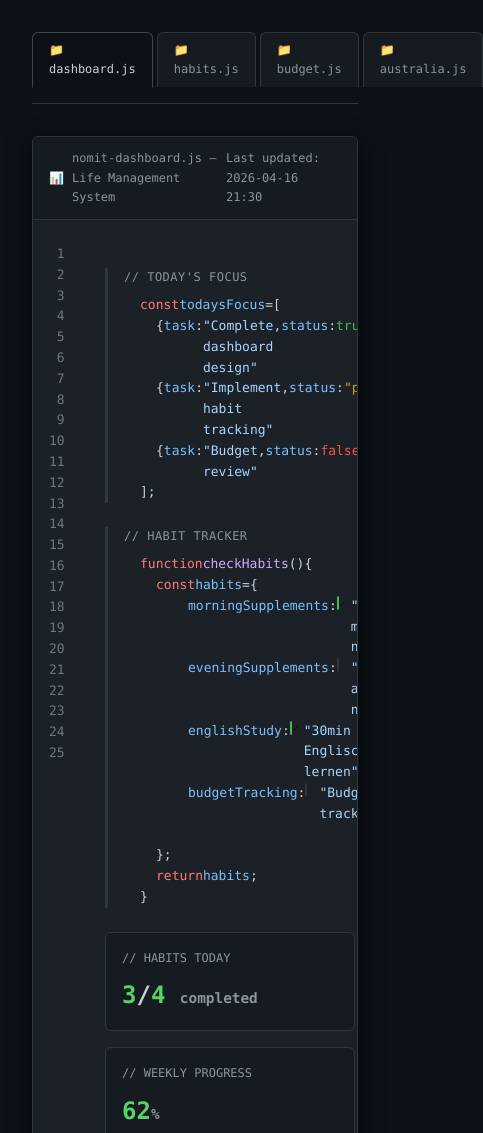
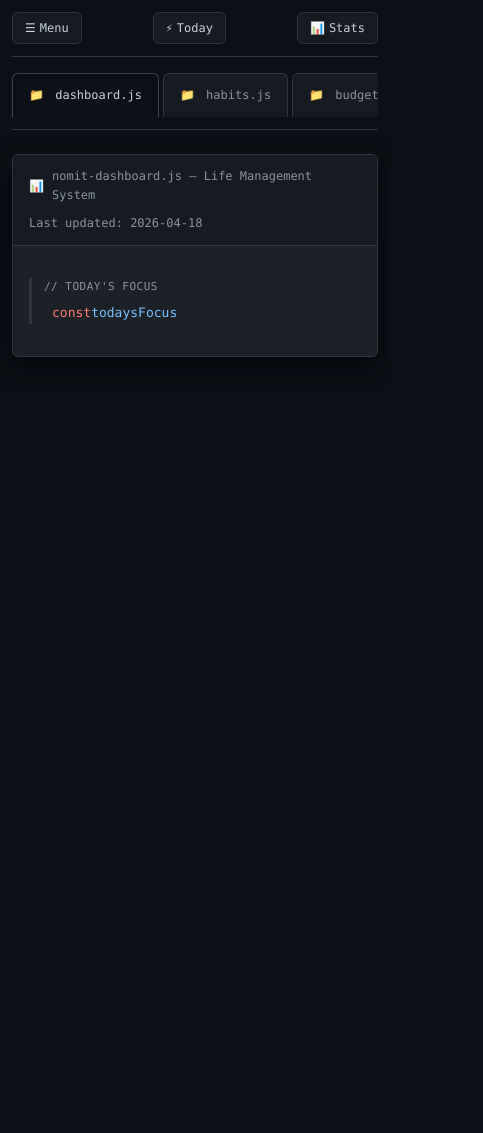
Before and after one commit to nomitredeorhcs-cpu/nomit-life-manager, a plain HTML site: page index.html in a window 390 px wide. Shown: the top 1133 px of the page, 483 px wide, since content can reach past the window. After the commit the page ends 844 px from the top, so only its background shows below. Drawn offline with Linux system fonts and the light colour scheme.

Commit message:
Mobile responsive code syntax design

```diff
--- a/index.html
+++ b/index.html
@@ -3,7 +3,7 @@
 <head>
     <meta charset="UTF-8">
     <meta name="viewport" content="width=device-width, initial-scale=1.0">
-    <title>Nomit - Code Syntax Dark Mode</title>
+    <title>Nomit - Code Syntax Dark Mode (Mobile)</title>
     <style>
         /* Code Editor Dark Theme */
         :root {
@@ -56,7 +56,7 @@
             font-size: 14px;
             line-height: 1.6;
             min-height: 100vh;
-            padding: 2rem;
+            padding: 1rem;
         }
 
         .container {
@@ -68,18 +68,21 @@
         .header {
             display: flex;
             align-items: center;
-            margin-bottom: 2rem;
+            margin-bottom: 1.5rem;
             border-bottom: 1px solid var(--border);
-            padding-bottom: 1rem;
+            padding-bottom: 0.75rem;
+            overflow-x: auto;
+            -webkit-overflow-scrolling: touch;
         }
 
         .file-tabs {
             display: flex;
             gap: 0.25rem;
+            min-width: min-content;
         }
 
         .file-tab {
-            padding: 0.5rem 1rem;
+            padding: 0.5rem 0.75rem;
             background: var(--bg-secondary);
             border: 1px solid var(--border);
             border-bottom: none;
@@ -88,6 +91,8 @@
             cursor: pointer;
             font-family: var(--font-mono);
             font-size: 12px;
+            white-space: nowrap;
+            flex-shrink: 0;
         }
 
         .file-tab.active {
@@ -99,7 +104,7 @@
         }
 
         .file-tab .icon {
-            margin-right: 0.5rem;
+            margin-right: 0.25rem;
             font-size: 12px;
         }
 
@@ -109,7 +114,7 @@
             border: 1px solid var(--border);
             border-radius: var(--radius);
             box-shadow: var(--shadow);
-            margin-bottom: 2rem;
+            margin-bottom: 1.5rem;
             overflow: hidden;
         }
 
@@ -118,10 +123,18 @@
             padding: 0.75rem 1rem;
             border-bottom: 1px solid var(--border);
             display: flex;
+            flex-direction: column;
+            gap: 0.5rem;
+            font-size: 12px;
+            color: var(--text-secondary);
+        }
+
+        @media (min-width: 768px) {
+            .code-header {
+                flex-direction: row;
                 justify-content: space-between;
                 align-items: center;
-            font-size: 12px;
-            color: var(--text-secondary);
+            }
         }
 
         .code-title {
@@ -135,20 +148,36 @@
         }
 
         .code-body {
-            padding: 1.5rem;
+            padding: 1rem;
             position: relative;
         }
 
-        /* Line Numbers */
+        @media (min-width: 768px) {
+            .code-body {
+                padding: 1.5rem;
+            }
+        }
+
+        /* Line Numbers - Hide on mobile */
         .line-numbers {
             position: absolute;
             left: 0;
-            top: 1.5rem;
-            padding: 0 1rem;
+            top: 1rem;
+            padding: 0 0.75rem;
             color: var(--line-number);
             text-align: right;
             user-select: none;
+            font-size: 12px;
+            display: none;
+        }
+
+        @media (min-width: 768px) {
+            .line-numbers {
+                display: block;
+                top: 1.5rem;
+                padding: 0 1rem;
                 font-size: 13px;
+            }
         }
 
         .line-number {
@@ -157,9 +186,15 @@
         }
 
         .code-content {
-            margin-left: 3rem;
             font-family: var(--font-mono);
             font-size: 13px;
+        }
+
+        @media (min-width: 768px) {
+            .code-content {
+                margin-left: 3rem;
+                font-size: 13px;
+            }
         }
 
         /* Syntax Highlighting */
@@ -167,12 +202,26 @@
             display: flex;
             align-items: flex-start;
             min-height: 1.6em;
+            padding-left: 0.5rem;
+            overflow-x: auto;
+            -webkit-overflow-scrolling: touch;
+        }
+
+        @media (min-width: 768px) {
+            .line {
                 padding-left: 1rem;
             }
+        }
 
+        .indent-1 { padding-left: 1.5rem; }
+        .indent-2 { padding-left: 3rem; }
+        .indent-3 { padding-left: 4.5rem; }
+
+        @media (min-width: 768px) {
             .indent-1 { padding-left: 2rem; }
             .indent-2 { padding-left: 4rem; }
             .indent-3 { padding-left: 6rem; }
+        }
 
         .keyword { color: var(--keyword); }
         .string { color: var(--string); }
@@ -192,61 +241,117 @@
 
         /* Code Blocks */
         .code-block {
+            margin: 1rem 0;
+            border-left: 3px solid var(--border);
+            padding-left: 0.75rem;
+        }
+
+        @media (min-width: 768px) {
+            .code-block {
                 margin: 1.5rem 0;
-            border-left: 3px solid var(--border);
                 padding-left: 1rem;
+            }
         }
 
         .code-block-title {
             color: var(--text-secondary);
             margin-bottom: 0.5rem;
-            font-size: 12px;
+            font-size: 11px;
             text-transform: uppercase;
             letter-spacing: 0.5px;
         }
 
-        /* Stats in Code Style */
+        @media (min-width: 768px) {
+            .code-block-title {
+                font-size: 12px;
+            }
+        }
+
+        /* Stats in Code Style - Mobile Grid */
         .stats-grid {
             display: grid;
-            grid-template-columns: repeat(auto-fit, minmax(250px, 1fr));
+            grid-template-columns: 1fr;
+            gap: 0.75rem;
+            margin: 1rem 0;
+        }
+
+        @media (min-width: 480px) {
+            .stats-grid {
+                grid-template-columns: repeat(2, 1fr);
+            }
+        }
+
+        @media (min-width: 768px) {
+            .stats-grid {
+                grid-template-columns: repeat(auto-fit, minmax(200px, 1fr));
                 gap: 1rem;
                 margin: 1.5rem 0;
+            }
         }
 
         .stat-line {
             background: var(--bg-secondary);
             border: 1px solid var(--border);
             border-radius: var(--radius);
+            padding: 0.75rem;
+            font-family: var(--font-mono);
+        }
+
+        @media (min-width: 768px) {
+            .stat-line {
                 padding: 1rem;
-            font-family: var(--font-mono);
+            }
         }
 
         .stat-label {
             color: var(--text-secondary);
+            font-size: 11px;
+            margin-bottom: 0.25rem;
+        }
+
+        @media (min-width: 768px) {
+            .stat-label {
                 font-size: 12px;
                 margin-bottom: 0.5rem;
             }
+        }
 
         .stat-value {
+            font-size: 1.25rem;
+            font-weight: 600;
+        }
+
+        @media (min-width: 768px) {
+            .stat-value {
                 font-size: 1.5rem;
-            font-weight: 600;
+            }
         }
 
         .stat-value .unit {
             color: var(--text-secondary);
-            font-size: 0.9rem;
+            font-size: 0.8rem;
         }
 
-        /* Habit Checkboxes in Code Style */
+        /* Habit Checkboxes in Code Style - Mobile friendly */
         .habit-checkbox {
             display: inline-block;
+            width: 16px;
+            height: 16px;
+            border: 1px solid var(--border);
+            border-radius: 4px;
+            margin-right: 0.5rem;
+            vertical-align: middle;
+            position: relative;
+            flex-shrink: 0;
+            cursor: pointer;
+        }
+
+        @media (min-width: 768px) {
+            .habit-checkbox {
                 width: 14px;
                 height: 14px;
-            border: 1px solid var(--border);
-            border-radius: 3px;
                 margin-right: 0.75rem;
-            vertical-align: middle;
-            position: relative;
+            }
         }
 
         .habit-checkbox.checked {
@@ -258,36 +363,93 @@
             content: "✓";
             position: absolute;
             top: -1px;
+            left: 3px;
+            color: var(--bg-primary);
+            font-size: 11px;
+        }
+
+        @media (min-width: 768px) {
+            .habit-checkbox.checked::after {
                 left: 2px;
-            color: var(--bg-primary);
                 font-size: 10px;
+            }
+        }
+
+        /* Mobile Navigation */
+        .mobile-nav {
+            display: flex;
+            justify-content: space-between;
+            margin-bottom: 1rem;
+            padding-bottom: 0.75rem;
+            border-bottom: 1px solid var(--border);
+        }
+
+        @media (min-width: 768px) {
+            .mobile-nav {
+                display: none;
+            }
+        }
+
+        .mobile-nav-btn {
+            background: var(--bg-secondary);
+            border: 1px solid var(--border);
+            color: var(--text-primary);
+            padding: 0.5rem 0.75rem;
+            border-radius: var(--radius);
+            font-family: var(--font-mono);
+            font-size: 12px;
+            cursor: pointer;
+            display: flex;
+            align-items: center;
+            gap: 0.25rem;
         }
 
         /* Footer */
         .footer {
             text-align: center;
+            margin-top: 2rem;
+            padding-top: 1rem;
+            border-top: 1px solid var(--border);
+            color: var(--text-secondary);
+            font-size: 11px;
+        }
+
+        @media (min-width: 768px) {
+            .footer {
                 margin-top: 3rem;
                 padding-top: 1.5rem;
-            border-top: 1px solid var(--border);
-            color: var(--text-secondary);
                 font-size: 12px;
+            }
         }
 
         .footer .accent {
             color: var(--accent);
         }
 
-        /* Interactive Elements */
+        /* Interactive Elements - Touch friendly */
         .btn {
             background: var(--bg-tertiary);
             border: 1px solid var(--border);
             color: var(--text-primary);
-            padding: 0.5rem 1rem;
+            padding: 0.75rem 1rem;
             border-radius: var(--radius);
             font-family: var(--font-mono);
-            font-size: 12px;
+            font-size: 13px;
             cursor: pointer;
             transition: all 0.2s;
+            min-height: 44px; /* Minimum touch target size */
+            display: inline-flex;
+            align-items: center;
+            justify-content: center;
+            gap: 0.5rem;
+        }
+
+        @media (min-width: 768px) {
+            .btn {
+                padding: 0.5rem 1rem;
+                font-size: 12px;
+                min-height: auto;
+            }
         }
 
         .btn:hover {
@@ -306,10 +468,70 @@
             border-color: #4493f1;
             color: var(--bg-primary);
         }
+
+        /* Mobile specific improvements */
+        @media (max-width: 767px) {
+            body {
+                padding: 0.75rem;
+                font-size: 13px;
+            }
+
+            .container {
+                padding: 0;
+            }
+
+            .code-container {
+                border-radius: var(--radius);
+                margin-bottom: 1rem;
+            }
+
+            /* Improve touch targets */
+            .file-tab {
+                padding: 0.75rem 1rem;
+                min-height: 44px;
+            }
+
+            /* Better scrolling for code lines */
+            .line {
+                -webkit-overflow-scrolling: touch;
+                scrollbar-width: none; /* Firefox */
+            }
+
+            .line::-webkit-scrollbar {
+                display: none; /* Chrome, Safari */
+            }
+        }
+
+        /* Tablet improvements */
+        @media (min-width: 768px) and (max-width: 1023px) {
+            body {
+                padding: 1.5rem;
+            }
+
+            .container {
+                max-width: 100%;
+            }
+        }
     </style>
 </head>
 <body>
     <div class="container">
+        <!-- Mobile Navigation (only on mobile) -->
+        <div class="mobile-nav">
+            <button class="mobile-nav-btn">
+                <span>☰</span>
+                <span>Menu</span>
+            </button>
+            <button class="mobile-nav-btn">
+                <span>⚡</span>
+                <span>Today</span>
+            </button>
+            <button class="mobile-nav-btn">
+                <span>📊</span>
+                <span>Stats</span>
+            </button>
+        </div>
+
         <!-- File Tabs Header -->
         <div class="header">
             <div class="file-tabs">
@@ -329,6 +551,10 @@
                     <span class="icon">📁</span>
                     australia.js
                 </div>
+                <div class="file-tab">
+                    <span class="icon">📁</span>
+                    calendar.js
+                </div>
             </div>
         </div>
 
@@ -339,7 +565,7 @@
                     <span class="icon">📊</span>
                     <span>nomit-dashboard.js — Life Management System</span>
                 </div>
-                <div>Last updated: 2026-04-16 21:30</div>
+                <div>Last updated: 2026-04-18</div>
             </div>
 
             <div class="code-body">
@@ -354,21 +580,6 @@
                     <span class="line-number">8</span>
                     <span class="line-number">9</span>
                     <span class="line-number">10</span>
-                    <span class="line-number">11</span>
-                    <span class="line-number">12</span>
-                    <span class="line-number">13</span>
-                    <span class="line-number">14</span>
-                    <span class="line-number">15</span>
-                    <span class="line-number">16</span>
-                    <span class="line-number">17</span>
-                    <span class="line-number">18</span>
-                    <span class="line-number">19</span>
-                    <span class="line-number">20</span>
-                    <span class="line-number">21</span>
-                    <span class="line-number">22</span>
-                    <span class="line-number">23</span>
-                    <span class="line-number">24</span>
-                    <span class="line-number">25</span>
                 </div>
 
                 <div class="code-content">
@@ -376,77 +587,4 @@
                     <div class="code-block">
                         <div class="code-block-title">// TODAY'S FOCUS</div>
                         <div class="line">
-                            <span class="keyword">const</span> <span class="variable">todaysFocus</span> <span class="operator">=</span> <span class="punctuation">[</span>
-                        </div>
-                        <div class="line indent-1">
-                            <span class="punctuation">{</span>
-                            <span class="variable">task</span><span class="operator">:</span> <span class="string">"Complete dashboard design"</span><span class="punctuation">,</span>
-                            <span class="variable">status</span><span class="operator">:</span> <span class="constant status-true">true</span><span class="punctuation">,</span>
-                            <span class="variable">priority</span><span class="operator">:</span> <span class="string">"P1"</span>
-                            <span class="punctuation">}</span><span class="punctuation">,</span>
-                        </div>
-                        <div class="line indent-1">
-                            <span class="punctuation">{</span>
-                            <span class="variable">task</span><span class="operator">:</span> <span class="string">"Implement habit tracking"</span><span class="punctuation">,</span>
-                            <span class="variable">status</span><span class="operator">:</span> <span class="constant status-pending">"pending"</span><span class="punctuation">,</span>
-                            <span class="variable">priority</span><span class="operator">:</span> <span class="string">"P1"</span>
-                            <span class="punctuation">}</span><span class="punctuation">,</span>
-                        </div>
-                        <div class="line indent-1">
-                            <span class="punctuation">{</span>
-                            <span class="variable">task</span><span class="operator">:</span> <span class="string">"Budget review"</span><span class="punctuation">,</span>
-                            <span class="variable">status</span><span class="operator">:</span> <span class="constant status-false">false</span><span class="punctuation">,</span>
-                            <span class="variable">priority</span><span class="operator">:</span> <span class="string">"P2"</span>
-                            <span class="punctuation">}</span>
-                        </div>
-                        <div class="line"><span class="punctuation">]</span><span class="punctuation">;</span></div>
-                    </div>
-
-                    <!-- Habit Tracker Function -->
-                    <div class="code-block">
-                        <div class="code-block-title">// HABIT TRACKER</div>
-                        <div class="line">
-                            <span class="keyword">function</span> <span class="function">checkHabits</span><span class="punctuation">(</span><span class="punctuation">)</span> <span class="punctuation">{</span>
-                        </div>
-                        <div class="line indent-1">
-                            <span class="keyword">const</span> <span class="variable">habits</span> <span class="operator">=</span> <span class="punctuation">{</span>
-                        </div>
-                        <div class="line indent-2">
-                            <span class="variable">morningSupplements</span><span class="operator">:</span>
-                            <span class="habit-checkbox checked"></span><span class="string">"Supplements morgens nehmen"</span><span class="punctuation">,</span>
-                            <span class="comment">// 🔥 7 day streak</span>
-                        </div>
-                        <div class="line indent-2">
-                            <span class="variable">eveningSupplements</span><span class="operator">:</span>
-                            <span class="habit-checkbox"></span><span class="string">"Supplements abends nehmen"</span><span class="punctuation">,</span>
-                            <span class="comment">// ⏳ 3 day streak</span>
-                        </div>
-                        <div class="line indent-2">
-                            <span class="variable">englishStudy</span><span class="operator">:</span>
-                            <span class="habit-checkbox checked"></span><span class="string">"30min Englisch lernen"</span><span class="punctuation">,</span>
-                            <span class="comment">// 🔥 14 day streak</span>
-                        </div>
-                        <div class="line indent-2">
-                            <span class="variable">budgetTracking</span><span class="operator">:</span>
-                            <span class="habit-checkbox"></span><span class="string">"Budget tracken"</span><span class="punctuation">,</span>
-                            <span class="comment">// ❌ 0 day streak</span>
-                        </div>
-                        <div class="line indent-1"><span class="punctuation">}</span><span class="punctuation">;</span></div>
-                        <div class="line indent-1">
-                            <span class="keyword">return</span> <span class="variable">habits</span><span class="punctuation">;</span>
-                        </div>
-                        <div class="line"><span class="punctuation">}</span></div>
-                    </div>
-
-                    <!-- Stats Section -->
-                    <div class="stats-grid">
-                        <div class="stat-line">
-                            <div class="stat-label">// HABITS TODAY</div>
-                            <div class="stat-value"><span class="constant">3</span><span class="operator">/</span><span class="constant">4</span> <span class="unit">completed</span></div>
-                        </div>
-                        <div class="stat-line">
-                            <div class="stat-label">// WEEKLY PROGRESS</div>
-                            <div class="stat-value"><span class="constant">62</span><span class="unit">%</span></div>
-                        </div>
-                        <div class="stat-line">
-                            <div class="stat-label
+                            <span class="keyword">const</span> <span class="variable">todaysFocus</span> <span
```
Lines whose indentation alone changed are shown as unchanged.
